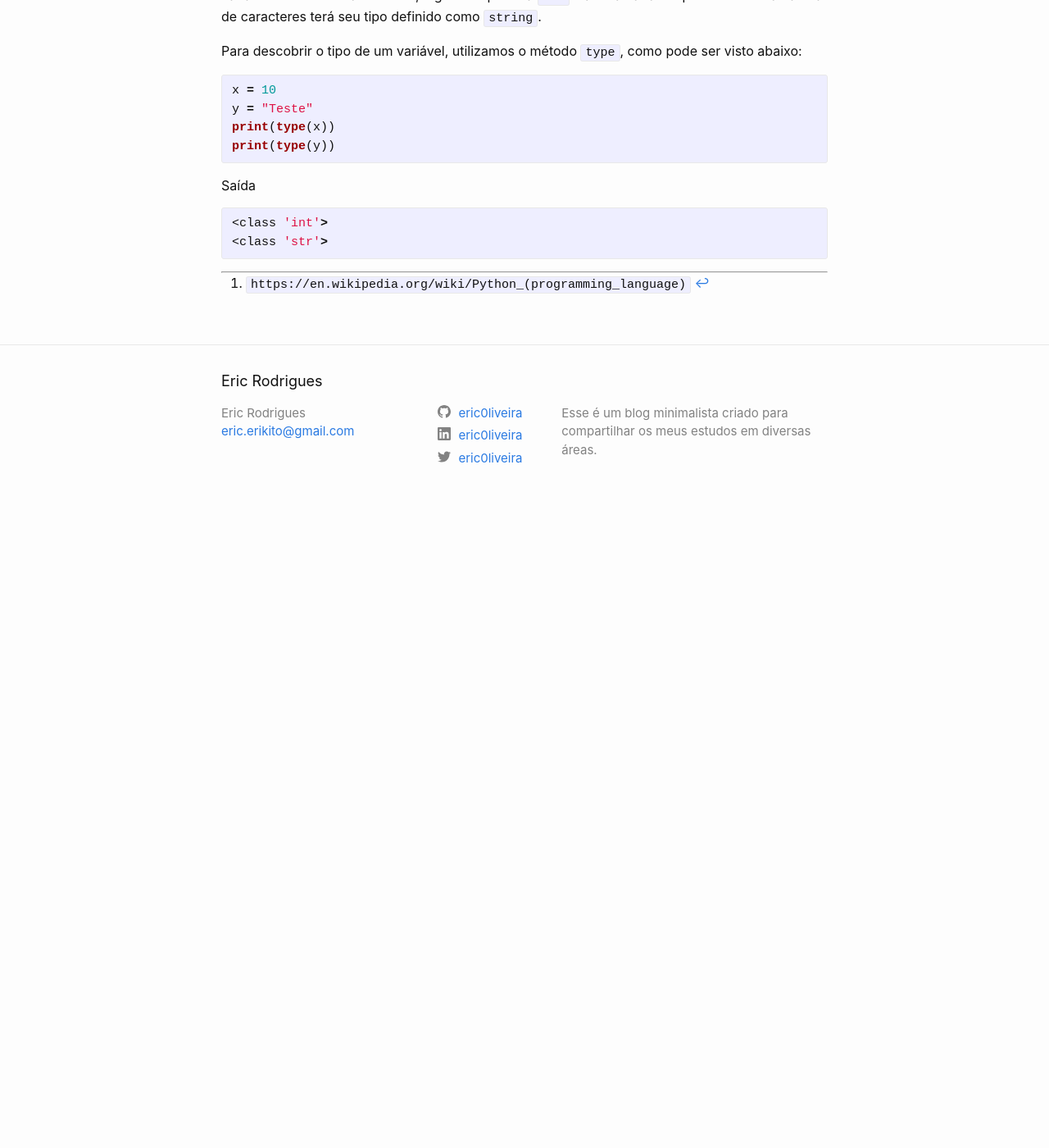
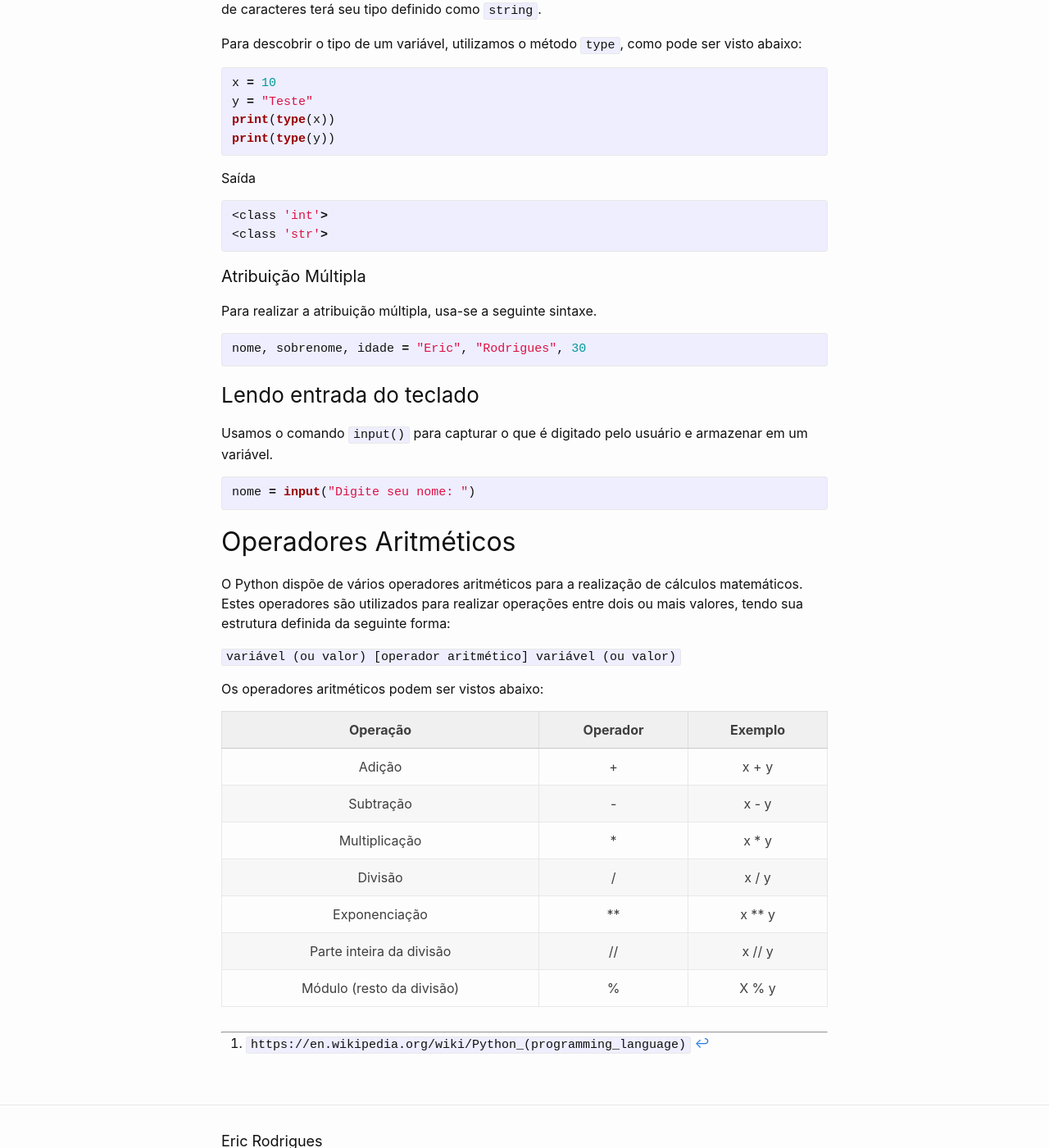
Before and after one commit to eric0liveira/eric0liveira.github.io, a Jekyll site: the page built from _posts/2018-06-17-python.markdown, in a window 1280 px wide and 1400 px high, scrolled down 2155 px. Shown: the whole window at 82% size. Built offline with Jekyll 4.4.1, drawn with Linux system fonts in a browser that asks for light colours; comment, search, counter and statistics services are not loaded; before the commit the page ends 2785 px from its top, so only the background shows below that; some of the changed text lies outside the part shown.

Commit message:
operadores aritmeticos e atribuicao multipla

```diff
--- a/_posts/2018-06-17-python.markdown
+++ b/_posts/2018-06-17-python.markdown
@@ -18,8 +18,8 @@ Python é uma linguagem de programação interpretada de alto nível para progra
 ## Configuração do Ambiente {#config_env}
 
 Realize a instalação do Python 3.
-Para SO Windows e Mac OX X acessem `https://www.python.org/downloads/`.
-O Python 3 já vem instalado por padrão no SO Linux. Execute o comando abaixo para verificar a existência, ou não, do Python 3.
+Para Windows e Mac OS X acessem `https://www.python.org/downloads/`.
+O Python 3 já vem instalado por padrão no Linux. Execute o comando abaixo para verificar a existência, ou não, do Python 3.
 
 {% highlight bash %}
 $ python3 -v
@@ -73,7 +73,7 @@ if (variavel == 5):
 
 Dessa forma a frase "codigo indentado" será exibida se a `variavel` for igual a 5.
 
-## Operadores de Atribuição
+### Operadores de Atribuição
 
 A atribuição é a forma em que se define um valor referente a determinada variável. No Python, como em várias outras linguagens de programação, a atribuição é dada da seguinte forma: a variável a esquerda recebe o valor definido a direita, sendo separado pelo sinal de igual `=`, como pode ser visto abaixo:
 
@@ -99,6 +99,40 @@ Saída
 <class 'str'>
 {% endhighlight %}
 
+#### Atribuição Múltipla
+
+Para realizar a atribuição múltipla, usa-se a seguinte sintaxe.
+
+{% highlight python %}
+nome, sobrenome, idade = "Eric", "Rodrigues", 30
+{% endhighlight %}
+
+### Lendo entrada do teclado
+
+Usamos o comando `input()` para capturar o que é digitado pelo usuário e armazenar em um variável.
+
+{% highlight python %}
+nome = input("Digite seu nome: ")
+{% endhighlight %}
+
+## Operadores Aritméticos
+
+O Python dispõe de vários operadores aritméticos para a realização de cálculos matemáticos. Estes operadores são utilizados para realizar operações entre dois ou mais valores, tendo sua estrutura definida da seguinte forma:
+
+`variável (ou valor) [operador aritmético] variável (ou valor)`
+
+Os operadores aritméticos podem ser vistos abaixo:
+
+| Operação                  | Operador  | Exemplo   |
+| :---:                     | :---:     | :---:     |
+| Adição                    | +         | x + y     |
+| Subtração                 | -         | x - y     |
+| Multiplicação             | *         | x * y     |
+| Divisão                   | /         | x / y     |
+| Exponenciação             | **        | x ** y    |
+| Parte inteira da divisão  | //        | x // y    |
+| Módulo (resto da divisão) | %         | X % y     |
+
 ____________________________
 [introduction]:#introduction
 [config_env]:#config_env
```
